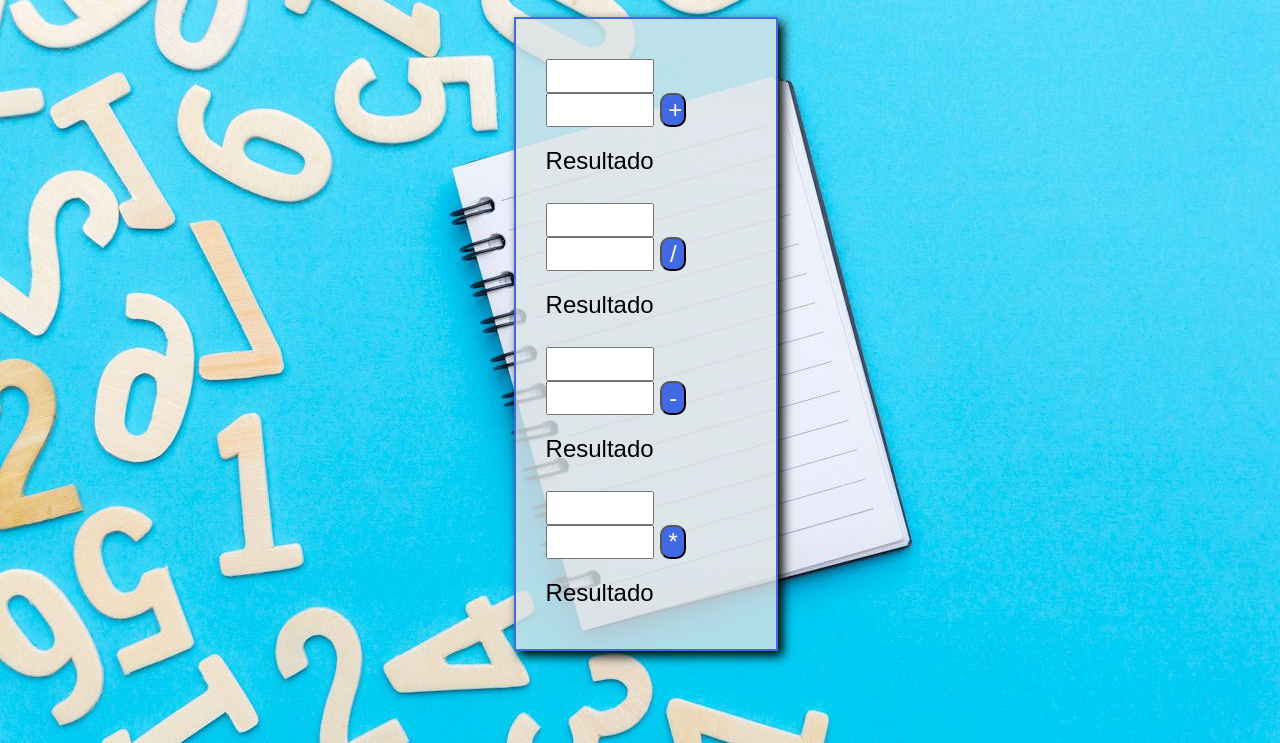
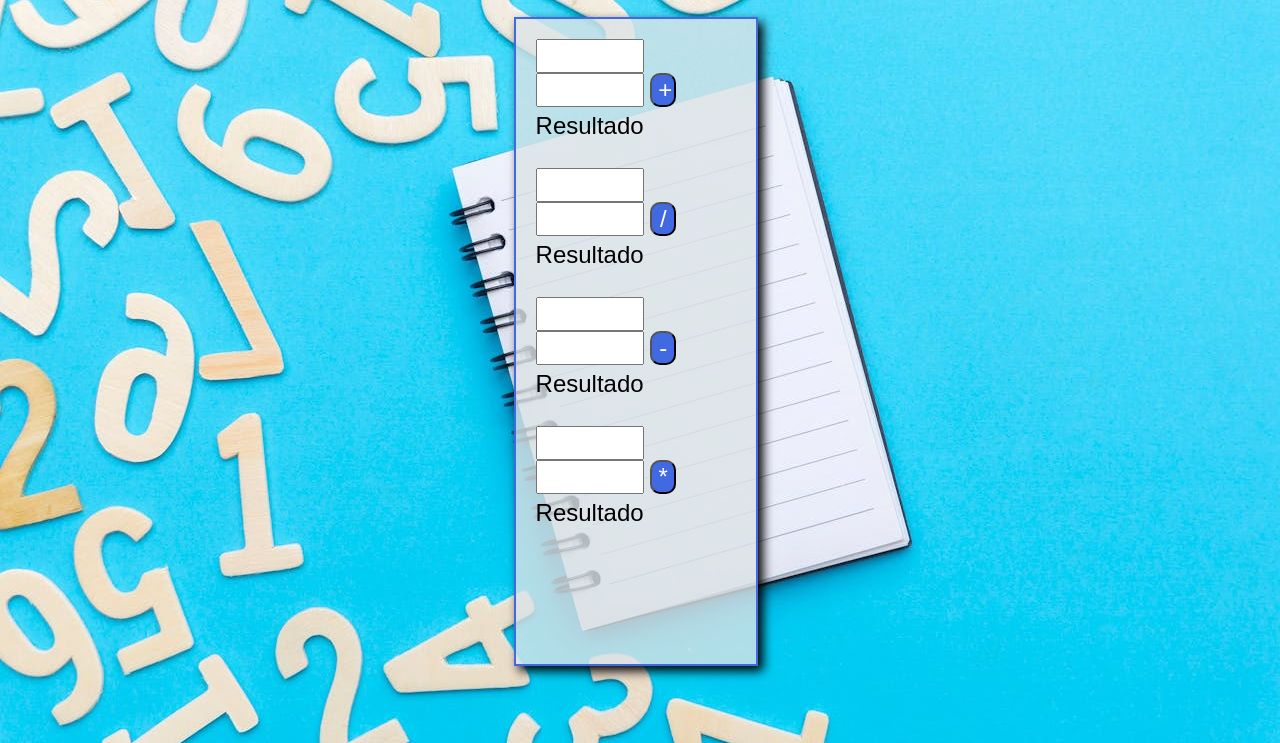
Before and after one commit to victorbreno92/Calculadora-, a plain HTML site: page index.html in a window 1280 px wide. Shown: the part 57-800 px from the top of the page. Drawn offline with Linux system fonts and the light colour scheme.

Commit message:
alteração css

```diff
--- a/style.css
+++ b/style.css
@@ -8,7 +8,7 @@ div#calc {
     background-color: rgba(220, 228, 231, 0.8);
     width: 200px;
     height: 550px;
-    padding: 40px 30px 40px 30px;
+    padding: 20px 20px 75px 20px;
     box-shadow: 5px 5px 10px black;
     border: solid royalblue 2px;
     display: inline-block;
@@ -28,21 +28,21 @@ input {
 }
 
 div#res {
-    margin-top: 20px;
+    margin-top: 5px;
 }
 
 div#resdiv {
-    margin-top: 20px;
+    margin-top: 5px;
 
 }
 
 div#ressub {
-    margin-top: 20px;
+    margin-top: 5px;
 
 }
 
 div#resmult {
-    margin-top: 20px;
+    margin-top: 5px;
 
 }
 
```
